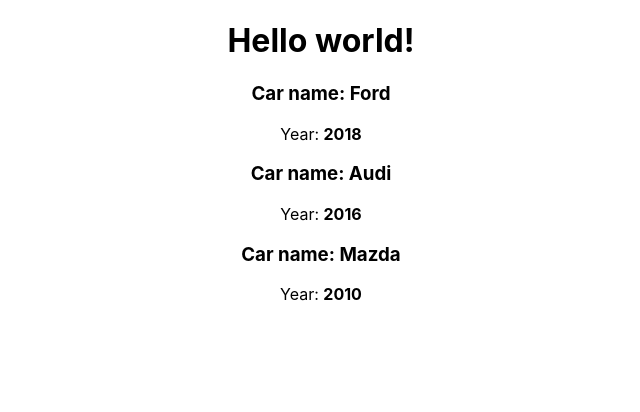
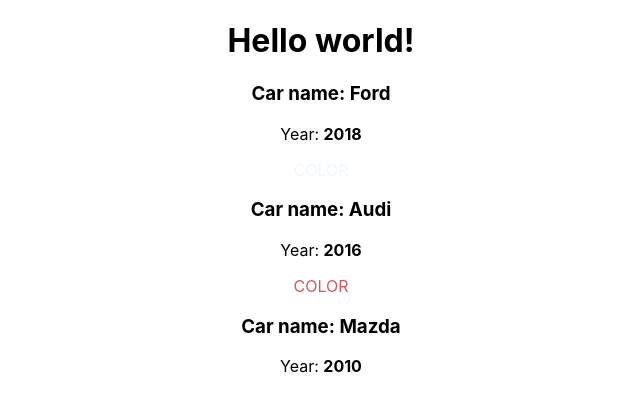
Before and after one commit to LyaFouks/React, a React (Create React App) app in the folder react-theory/: page / in a window 1280 px wide. Shown: the top 412 px of the page, without its empty margins (319-959 px from the left). Built offline with nearby package versions, Linux system fonts and the light colour scheme.

Commit message:
JSX content passing

```diff
--- a/react-theory/src/App.js
+++ b/react-theory/src/App.js
@@ -14,8 +14,12 @@
             <div style={divStyle}>
                 <h1>Hello world!</h1>
 
-                <Car name={'Ford'} year={2018} />
-                <Car name="Audi" year={2016}/>
+                <Car name={'Ford'} year={2018}>
+                    <p style={{color: 'aliceblue'}}>COLOR</p>
+                </Car>
+                <Car name="Audi" year={2016}>
+                    <p style={{color: 'indianred'}}>COLOR</p>
+                </Car>
                 <Car name={'Mazda'} year={2010}/>
             </div>
         );
--- a/react-theory/src/Car/Car.js
+++ b/react-theory/src/Car/Car.js
@@ -4,6 +4,7 @@
     <div>
         <h3>Car name: {props.name}</h3>
         <p>Year: <strong>{props.year}</strong></p>
+        { props.children }
 
     </div>
 )
```
